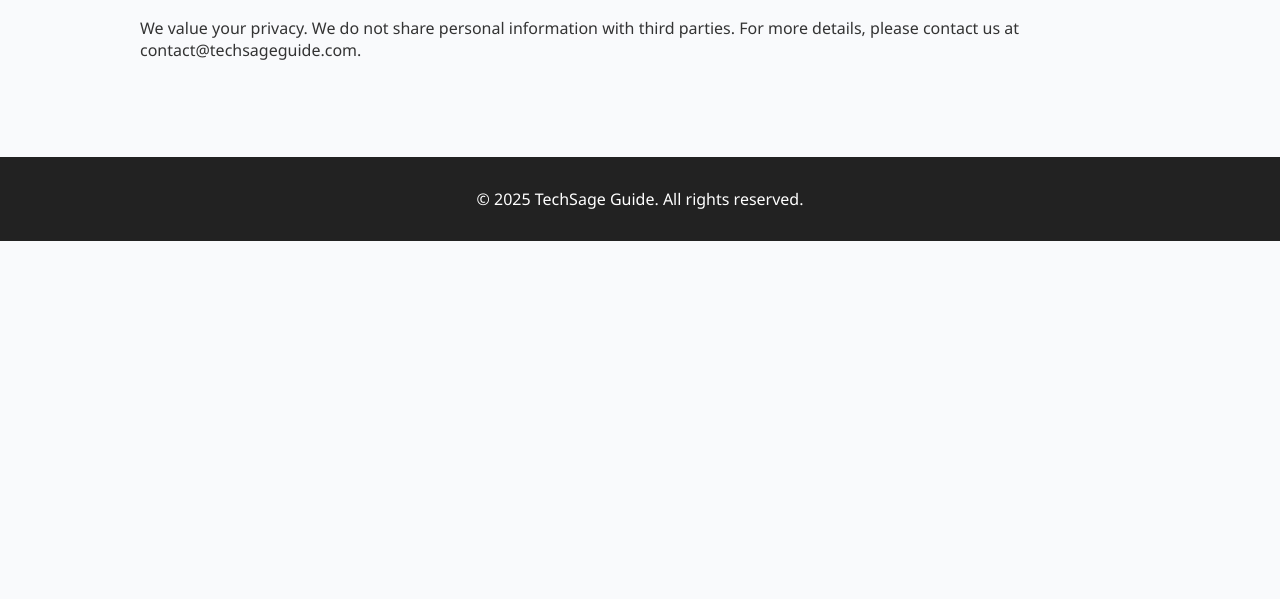
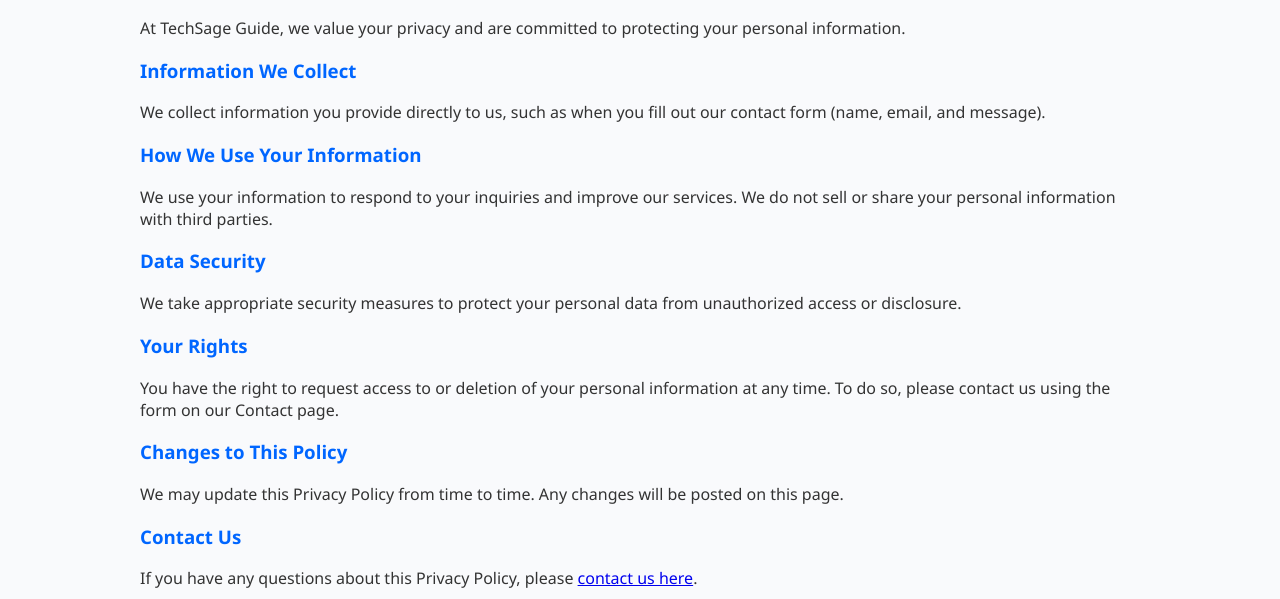
Before and after one commit to leonard-wesh/techsage-guide, a plain HTML site: page privacy.html in a window 1280 px wide. Shown: the part 201-800 px from the top of the page. Drawn offline with Linux system fonts and the light colour scheme.

Commit message:
Add files via upload

```diff
--- a/privacy.html
+++ b/privacy.html
@@ -18,7 +18,25 @@
   </header>
   <main>
     <h2>Privacy Policy</h2>
-    <p>We value your privacy. We do not share personal information with third parties. For more details, please contact us at contact@techsageguide.com.</p>
+    <p>At TechSage Guide, we value your privacy and are committed to protecting your personal information.</p>
+
+    <h3>Information We Collect</h3>
+    <p>We collect information you provide directly to us, such as when you fill out our contact form (name, email, and message).</p>
+
+    <h3>How We Use Your Information</h3>
+    <p>We use your information to respond to your inquiries and improve our services. We do not sell or share your personal information with third parties.</p>
+
+    <h3>Data Security</h3>
+    <p>We take appropriate security measures to protect your personal data from unauthorized access or disclosure.</p>
+
+    <h3>Your Rights</h3>
+    <p>You have the right to request access to or deletion of your personal information at any time. To do so, please contact us using the form on our Contact page.</p>
+
+    <h3>Changes to This Policy</h3>
+    <p>We may update this Privacy Policy from time to time. Any changes will be posted on this page.</p>
+
+    <h3>Contact Us</h3>
+    <p>If you have any questions about this Privacy Policy, please <a href="contact.html">contact us here</a>.</p>
   </main>
   <footer>
     <p>&copy; 2025 TechSage Guide. All rights reserved.</p>
```
